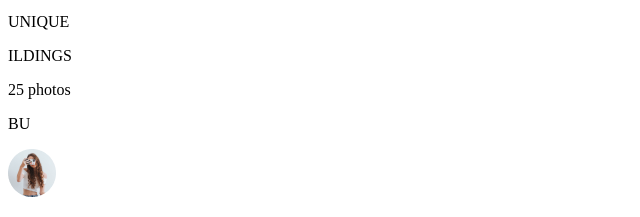
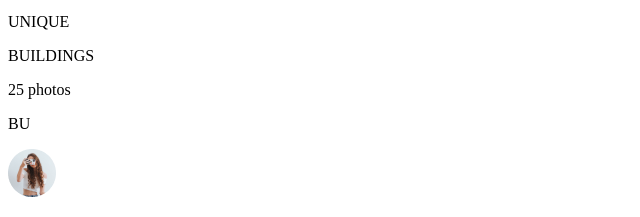
Before and after one commit to Preethi-Dev/Modern-Layout-43, a plain HTML site: page index.html in a window 1280 px wide. Shown: the part 163-380 px from the top of the page, 0-640 px from the left. Drawn offline with Linux system fonts and the light colour scheme.

Commit message:
add BU text as span

```diff
--- a/index.html
+++ b/index.html
@@ -24,7 +24,7 @@
         <div class="front-text">
           <p>12 minutes read</p>
           <p>UNIQUE</p>
-          <p>ILDINGS</p>
+          <p><span>BU</span>ILDINGS</p>
           <p>25 photos</p>
         </div>
         <div class="back-text">
```
